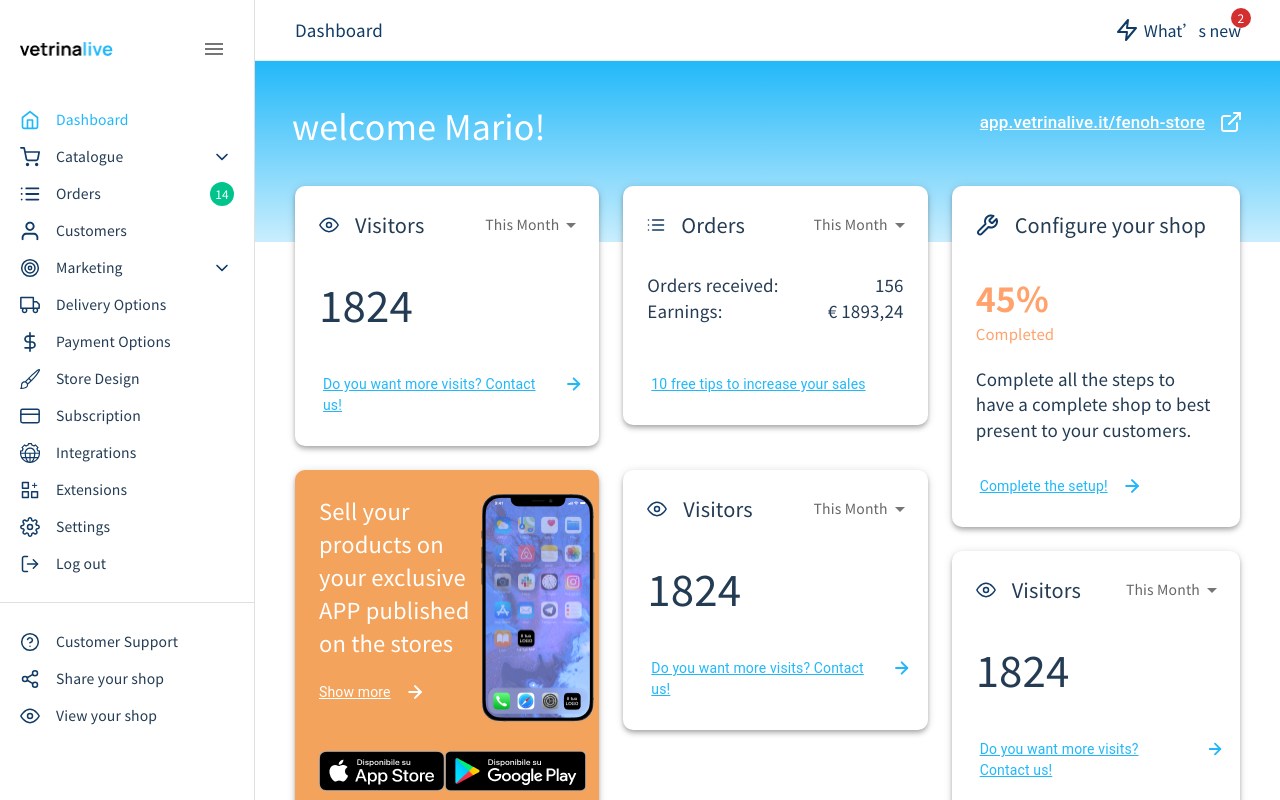
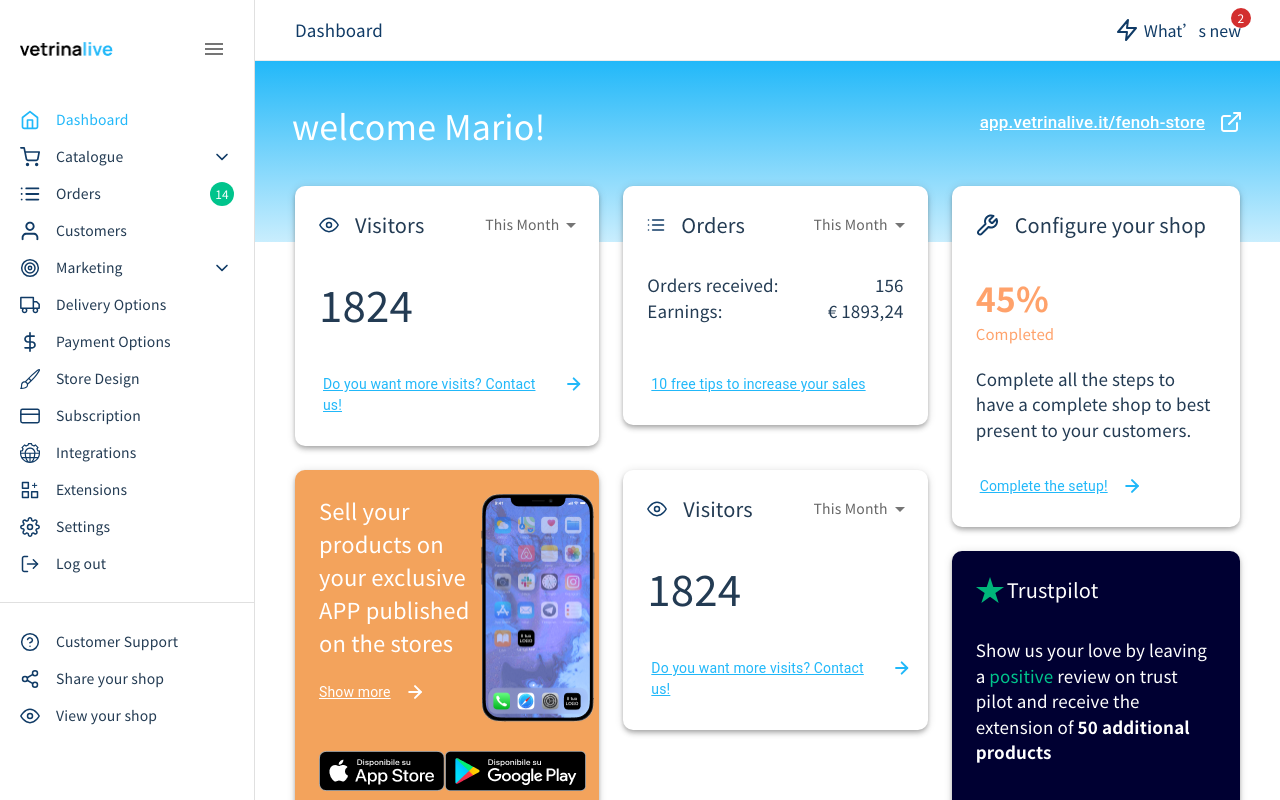
Before and after one commit to tusharpramanikbd/vetrina-live-dashboard, a React (Create React App) app: page / in a window 1280 px wide. Shown: the top 800 px of the page. Built offline with nearby package versions, Linux system fonts and the light colour scheme.

Commit message:
trust pilot card created

```diff
--- a/src/@types/WrapperCardType.ts
+++ b/src/@types/WrapperCardType.ts
@@ -8,6 +8,7 @@ type WrapperCardType = {
   title?: string
   hasDropdown?: boolean
   style?: CSSProperties
+  textColor?: string
 }
 
 export default WrapperCardType
--- a/src/components/CardSection/CardSection.tsx
+++ b/src/components/CardSection/CardSection.tsx
@@ -4,6 +4,7 @@ import VisitorsCard from '../Cards/VisitorsCard'
 import OrdersCard from '../Cards/OrdersCard'
 import MobileCard from '../Cards/MobileCard'
 import ConfigureShopCard from '../Cards/ConfigureShopCard'
+import TrustPilotCard from '../Cards/TrustPilotCard'
 
 const CardSection = () => {
   return (
@@ -44,7 +45,7 @@ const CardSection = () => {
             <ConfigureShopCard />
           </Grid>
           <Grid item xs={12}>
-            <VisitorsCard />
+            <TrustPilotCard />
           </Grid>
         </Grid>
       </Grid>
--- /dev/null
+++ b/src/components/Cards/TrustPilotCard.tsx
@@ -0,0 +1,45 @@
+import { Typography } from '@mui/material'
+import React from 'react'
+import VectorIcon from '../../icons/VectorIcon'
+import CustomLink from '../CustomLink/CustomLink'
+import WrapperCard from './WrapperCard'
+
+const TrustPilotCard = () => {
+  return (
+    <WrapperCard
+      HeaderIcon={VectorIcon}
+      title='Trustpilot'
+      textColor='#ffffff'
+      style={{
+        borderRadius: '10px',
+        background: '#000032',
+      }}
+      CardBody={
+        <Typography fontSize='17px' color='#ffffff'>
+          Show us your love by leaving a{' '}
+          <span style={{ color: '#00C48C' }}>positive</span> review on trust
+          pilot and receive the extension of{' '}
+          <span style={{ fontWeight: 700 }}>50 additional products</span>
+        </Typography>
+      }
+      CardFooter={
+        <CustomLink
+          sxStyle={{
+            fontSize: '14px',
+            fontWeight: 400,
+            color: '#00C48C',
+            textDecoration: 'underline #00C48C',
+            marginTop: '10px',
+            display: 'flex',
+            alignItems: 'flex-start',
+          }}
+          text='Write a review on Trustpilot'
+          hasIcon={false}
+          fromWelcomeSection={false}
+        />
+      }
+    />
+  )
+}
+
+export default TrustPilotCard
--- a/src/components/Cards/WrapperCard.tsx
+++ b/src/components/Cards/WrapperCard.tsx
@@ -16,6 +16,7 @@ const WrapperCard: React.FC<WrapperCardType> = ({
   title,
   style,
   headerLink,
+  textColor,
 }: WrapperCardType) => {
   return (
     <Card
@@ -33,7 +34,12 @@ const WrapperCard: React.FC<WrapperCardType> = ({
           avatar={HeaderIcon && <HeaderIcon />}
           title={
             title && (
-              <Typography fontSize={'20px'} fontWeight={500}>
+              <Typography
+                fontSize={'20px'}
+                fontWeight={500}
+                color={textColor}
+                marginLeft={textColor && '-14px'}
+              >
                 {title}
               </Typography>
             )
--- /dev/null
+++ b/src/icons/VectorIcon.tsx
@@ -0,0 +1,25 @@
+import React from 'react'
+import CustomIconType from '../@types/CustomIconType'
+
+const VectorIcon: React.FC<CustomIconType> = ({
+  color,
+  style,
+}: CustomIconType) => {
+  return (
+    <svg
+      width='29'
+      height='26'
+      viewBox='0 0 29 26'
+      fill='none'
+      xmlns='http://www.w3.org/2000/svg'
+      style={style && { ...style }}
+    >
+      <path
+        d='M28.0209 9.9238H17.3207L14.0156 0L10.7002 9.9238L0 9.91373L8.66552 16.0532L5.35011 25.9669L14.0156 19.8375L22.6708 25.9669L19.3657 16.0532L28.0209 9.9238Z'
+        fill={color || '#00B67A'}
+      />
+    </svg>
+  )
+}
+
+export default VectorIcon
```
